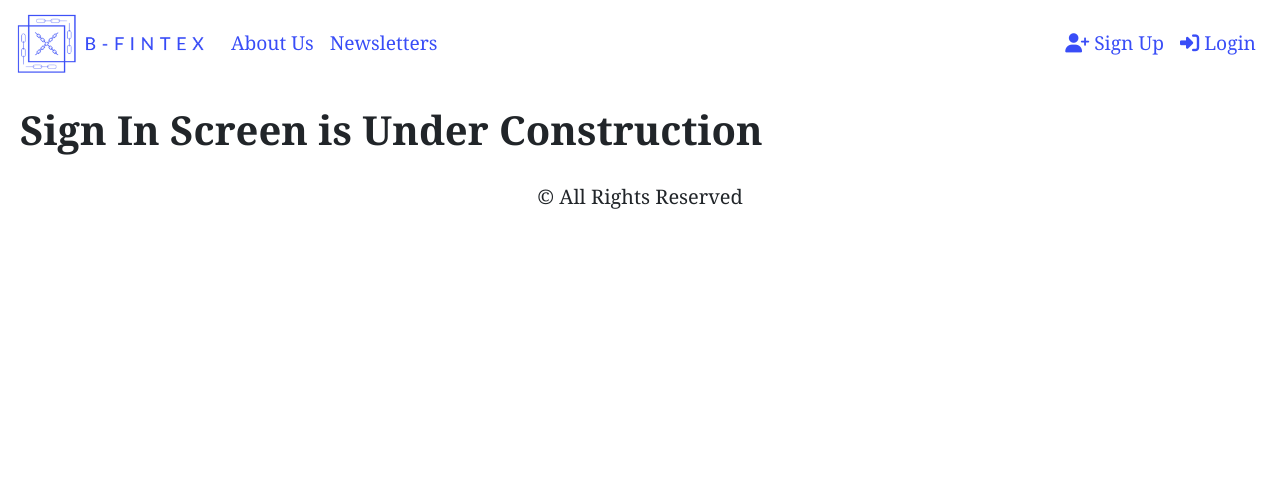
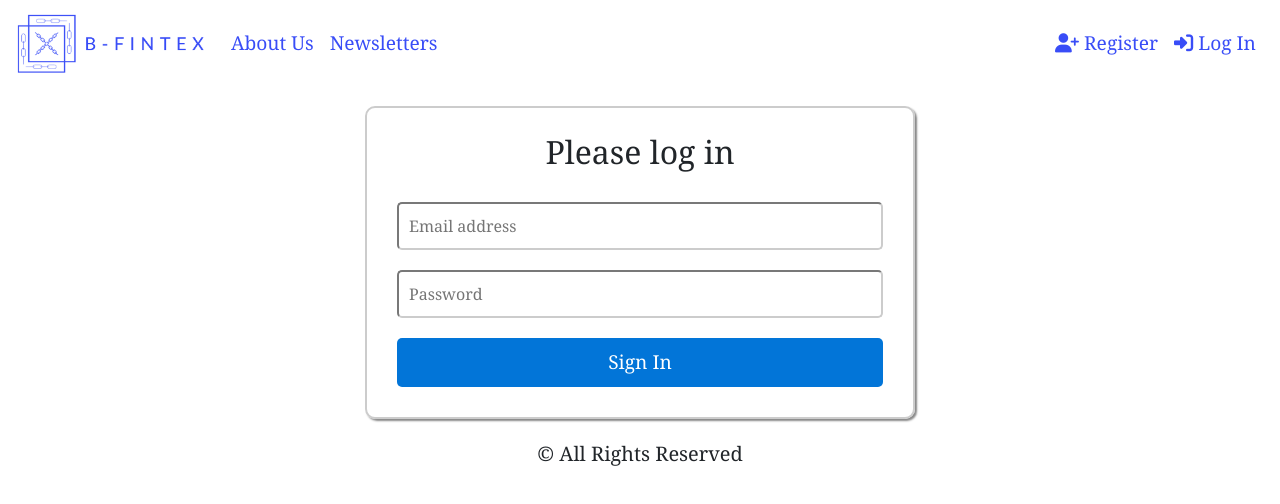
Before and after one commit to Damirbey/B-FINTEX, a React (Create React App) app: page /SignIn in a window 1280 px wide. Shown: the top 504 px of the page. Built offline with nearby package versions, Linux system fonts and the light colour scheme.

Commit message:
Login In phase 1 development

```diff
--- a/src/components/Navigation/Navigation.js
+++ b/src/components/Navigation/Navigation.js
@@ -30,12 +30,12 @@ function Navigation(){
                 <ul class="navbar-nav ml-auto">
                     <li class="nav-item">
                         <Link to="/Register">
-                            <a class="nav-link" href="#"><i class="fa fa-user-plus"></i> Sign Up</a>
+                            <a class="nav-link" href="#"><i class="fa fa-user-plus"></i> Register</a>
                         </Link>
                     </li>
                     <li class="nav-item">
                         <Link to="/SignIn">
-                            <a class="nav-link" href="#"><i class="fa fa-sign-in"></i> Login</a>
+                            <a class="nav-link" href="#"><i class="fa fa-sign-in"></i> Log In</a>
                         </Link>
                     </li>
                 </ul>
--- a/src/components/SignInScreen/SignIn.css
+++ b/src/components/SignInScreen/SignIn.css
@@ -0,0 +1,34 @@
+.signIn{
+    max-width:550px;
+    border:2px solid #cccccc;
+    border-radius: 10px;
+    box-shadow: 2px 2px 2px #888888;
+    padding:20px;
+    display:grid;
+    grid-template-columns: 1fr;
+    margin: 0 auto;
+    text-align: center;
+}
+.signIn>p{
+    font-size:2rem;
+}
+.signIn>input{
+    padding:10px;
+    margin:10px;
+    border-radius: 5px;
+    border-color: #cccccc;
+}
+.signIn>input:focus{
+    border-color: #5a95f5;
+    outline:none;
+}
+.signIn>input[type=button]{
+    background-color: #0275d8;
+    color:#ffffff;
+    font-size: 1.2rem;
+    border:none;
+    cursor: pointer;
+}
+.signIn>input[type=button]:hover{
+    background-color:#5a95f5;
+}
--- a/src/components/SignInScreen/SignIn.js
+++ b/src/components/SignInScreen/SignIn.js
@@ -1,8 +1,40 @@
 import React from 'react';
+import './SignIn.css';
+import logo from '../../images/logo/logo.png';
 
 const SignIn = ()=>{
+    var {email,password} = '';
+    const onEmailChange=(event)=>{
+        email=event.target.value;
+    }
+
+    const onPasswordChange=(event)=>{
+        password=event.target.value;
+    }
+
+    const onButtonClick = (event)=>{
+        alert("Email is "+email+" and password is "+password);
+    }
     return (
-        <h1>Sign In Screen is Under Construction</h1>
+        <div className="signIn">
+            <p>Please log in</p>
+            <input
+                type="email"
+                placeholder="Email address"
+                onChange={onEmailChange}
+            />
+
+            <input
+                type="password"
+                placeholder="Password"
+                onChange={onPasswordChange}
+            />
+            <input
+                type="button"
+                value="Sign In"
+                onClick={onButtonClick}
+            />
+        </div>
     )
 }
 
```
